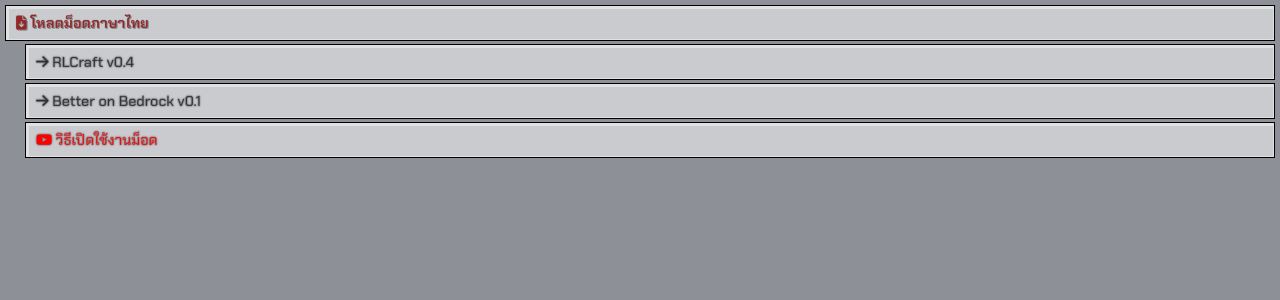
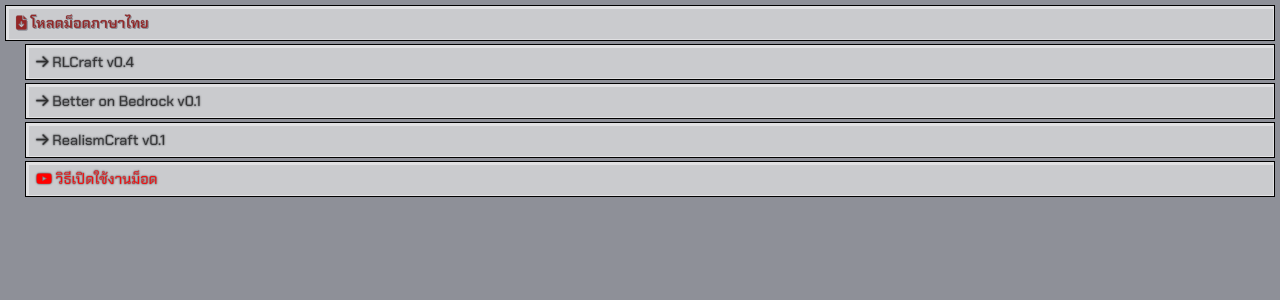
Before and after one commit to 2RDex/2rdex.github.io, a Jekyll site: the page built from mods-info.html, in a window 1280 px wide. Shown: the top 300 px of the page. Built offline with Jekyll 4.4.1, drawn with Linux system fonts in a browser that asks for light colours; nearby versions of some CDN libraries.

Commit message:
Update mods-info.html

```diff
--- a/_layouts/mods-info.html
+++ b/_layouts/mods-info.html
@@ -37,6 +37,10 @@
                             class="fa-solid fa-arrow-right"></i> Better on Bedrock v0.1</a>
                 </li>
                 <li class="menu-item">
+                    <a href="{{site.url}}/download/RealismCraft_THLanguage_0.1.mcpack" class="menu-link" target="_blank"><i
+                            class="fa-solid fa-arrow-right"></i> RealismCraft v0.1</a>
+                </li>
+                <li class="menu-item">
                     <a href="https://www.youtube.com/embed/HhJ7skYD1p0?si=LWDTEyfsbI77tayI" class="menu-link"
                         style="color: #ff0000;"><i class="fa-brands fa-youtube"></i> วิธีเปิดใช้งานม็อด</a>
                 </li>
```
